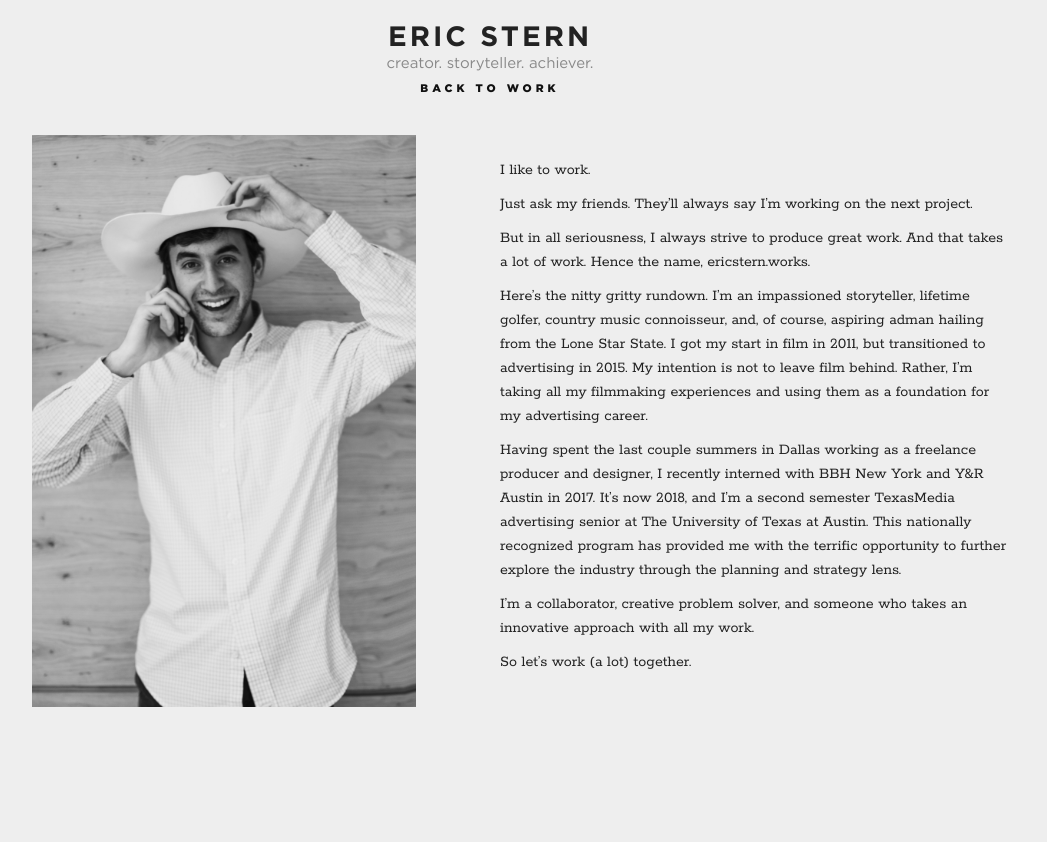
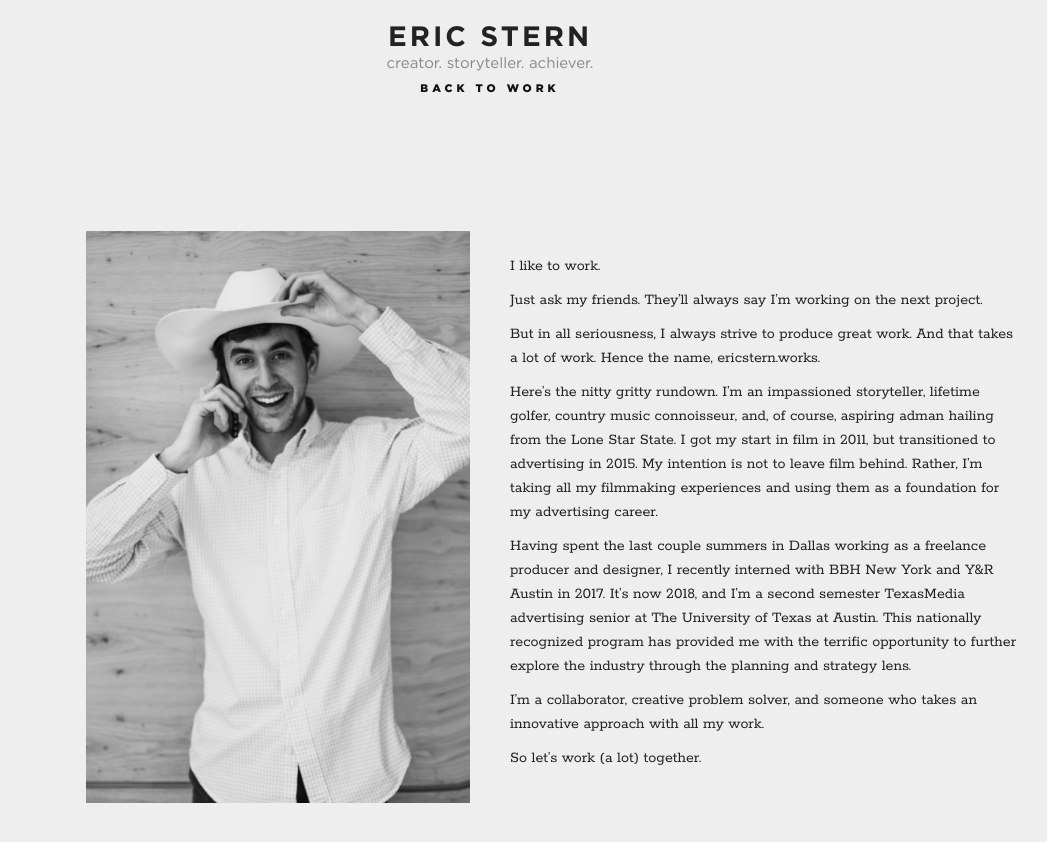
Before and after one commit to heidarianw/EricStern, a Jekyll site: the page built from about.markdown, in a window 1280 px wide. Shown: the top 842 px of the page, without its empty margins (150-1197 px from the left). Built offline with Jekyll 4.4.1, drawn with Linux system fonts in a browser that asks for light colours; nearby versions of some CDN libraries; some web fonts are replaced.

Commit message:
updating about

```diff
--- a/_layouts/about.html
+++ b/_layouts/about.html
@@ -3,7 +3,7 @@ layout: default
 class: page
 ---
 
-<section class="page-content about column align-justify-align-center position-relative">
+<section class="page-content about column align-center position-relative">
   <div class="container row align-center">
 
     <figure class="bio-image grid-one-half">
--- a/_sass/_pages.scss
+++ b/_sass/_pages.scss
@@ -113,7 +113,7 @@
     }
 
     .bio {
-      margin: 0 0 0 $gutter / 2;
+      margin: 0 0 0 $gutter;
 
       p {
         line-height: $base-line-height;
@@ -129,11 +129,12 @@
     }
 
 		.bio-image {
-      margin: 0 $gutter / 2 0 0;
+      margin: 0 $gutter 0 0;
 
       img {
         width: $full - 25%;
         display: block;
+        float: right;
         margin: 0 auto;
       }
 
```
